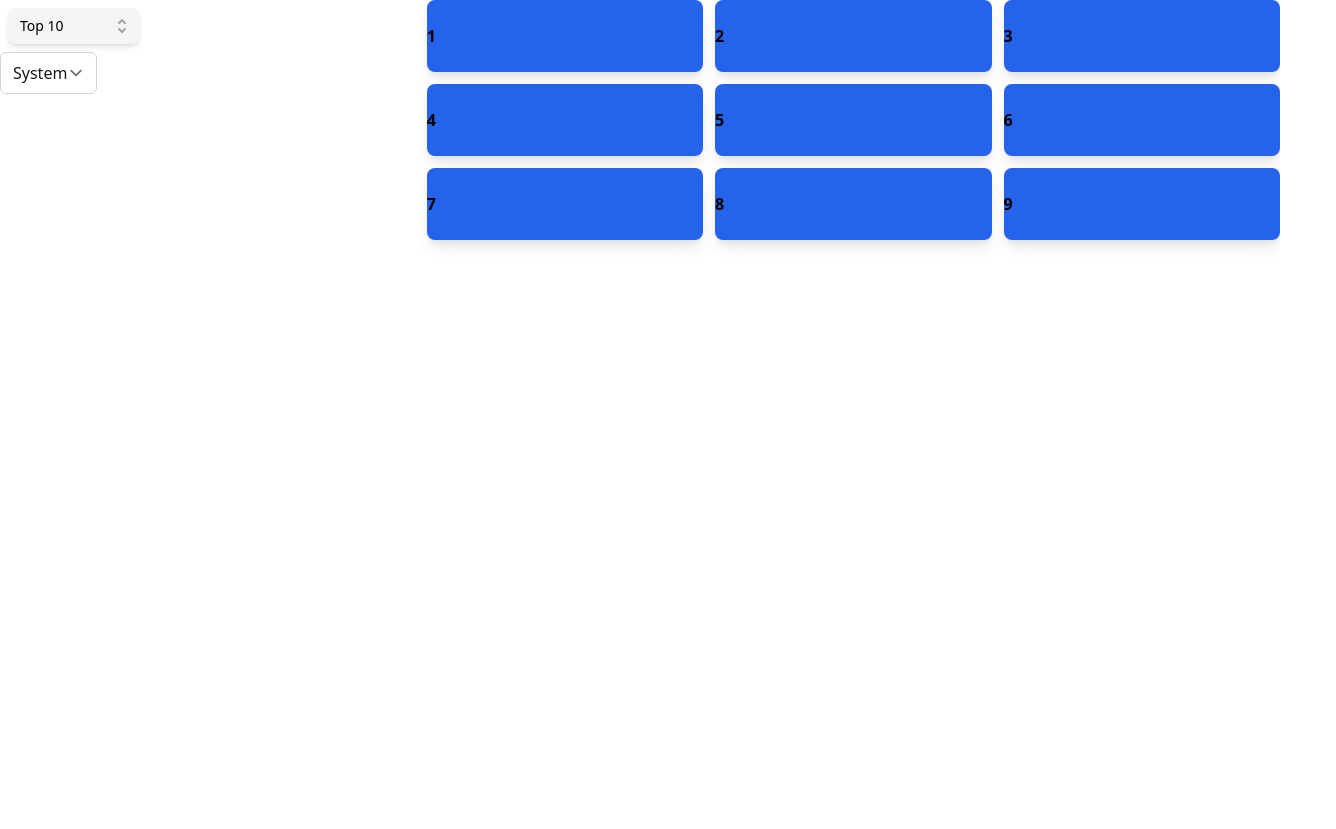
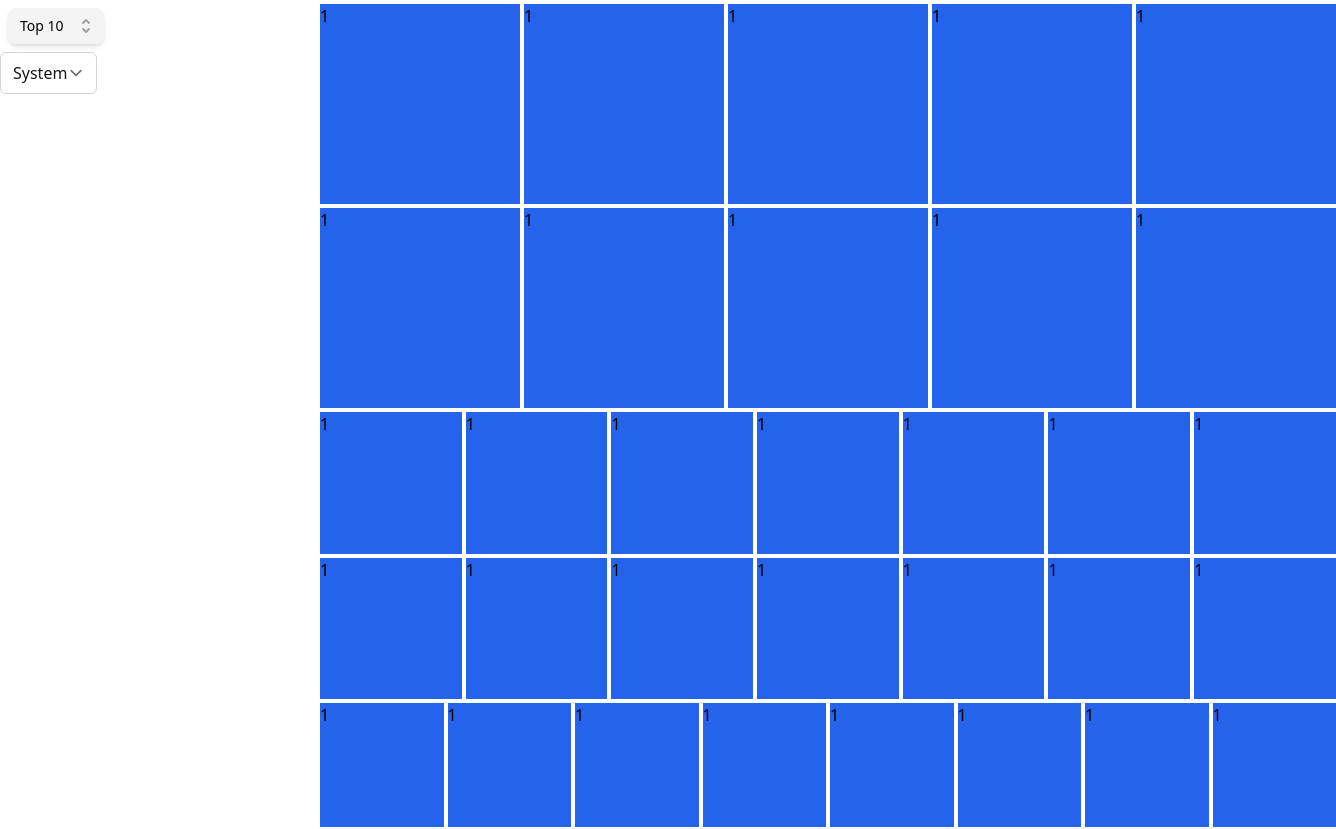
Before and after one commit to Sporesirius/topsters, a Next.js app: page / in a window 1280 px wide. Shown: the top 829 px of the page, 1336 px wide, since content can reach past the window. Before the commit the page ends 800 px from the top, so only its background shows below. Built offline with nearby package versions, Linux system fonts and the light colour scheme; what @tailwindcss/typography would draw is missing.

Commit message:
feat: Add top 40 layout

```diff
--- a/src/components/Grid/Grid.tsx
+++ b/src/components/Grid/Grid.tsx
@@ -1,24 +1,43 @@
+import Layout from '@components/Layouts/Layout';
+import Image from 'next/image'
+
 export default function Grid({}) {
-  const Grid = [
-    { id: 1, value: "1" },
-    { id: 2, value: "2" },
-    { id: 3, value: "3" },
-    { id: 4, value: "4" },
-    { id: 5, value: "5" },
-    { id: 6, value: "6" },
-    { id: 7, value: "7" },
-    { id: 8, value: "8" },
-    { id: 9, value: "9" },
+
+  const top40 = [
+    {
+      id: "1",
+      gridCols: "grid-cols-t5",
+      gridCount: 10,
+      height: "h-p200",
+    },
+    {
+      id: "2",
+      gridCols: "grid-cols-t7",
+      gridCount: 14,
+      height: "h-p141_7",
+    },
+    {
+      id: "3",
+      gridCols: "grid-cols-t8",
+      gridCount: 16,
+      height: "h-p120",
+    },
   ];
+
   return (
     <>
-      <div className="grid grid-cols-3 gap-3">
-        {Grid.map((item) => (
-          <div key={item.id} className="bg-blue-600 py-6 rounded-lg shadow-lg">
-            <div className="font-extrabold">{item.value}</div>
-          </div>
+      <div>
+        {top40.map((item) => (
+            <>
+            <div className={`mt-1 grid gap-1 ${item.gridCols}`}>
+              {[...Array(item.gridCount)].map(() => (
+                <div key={item.id} className={`bg-blue-600 ${item.height}`}>1</div>
+              ))}
+            </div>
+            </>
         ))}
       </div>
+
     </>
   );
 }
--- a/src/pages/index.tsx
+++ b/src/pages/index.tsx
@@ -6,12 +6,12 @@ import GridControl from "@components/Grid/GridControl";
 
 export default function Page() {
   return (
-    <div className="h-screen grid grid-cols-6">
-      <div className="col-start-1 col-end-3">
+    <div className="h-screen grid grid-cols-12">
+      <div className="col-start-1 col-end-4">
         <GridControl/>
         <ThemeSwitcher/>
       </div>
-      <div className="col-start-3 col-end-7">
+      <div className="col-start-4 col-end-13">
         <Grid/>
         </div>
     </div>
--- a/tailwind.config.js
+++ b/tailwind.config.js
@@ -51,6 +51,16 @@ module.exports = {
           },
         },
       },
+      gridTemplateColumns: {
+       't5': 'repeat(5, 200px)',
+       't7': 'repeat(7, 141.7px)',
+       't8': 'repeat(8, 123.5px)',
+      },
+      height: {
+        p200: '200px',
+        p141_7: '141.7px',
+        p120: '123.5px',
+       },
     },
   },
   plugins: [
```
